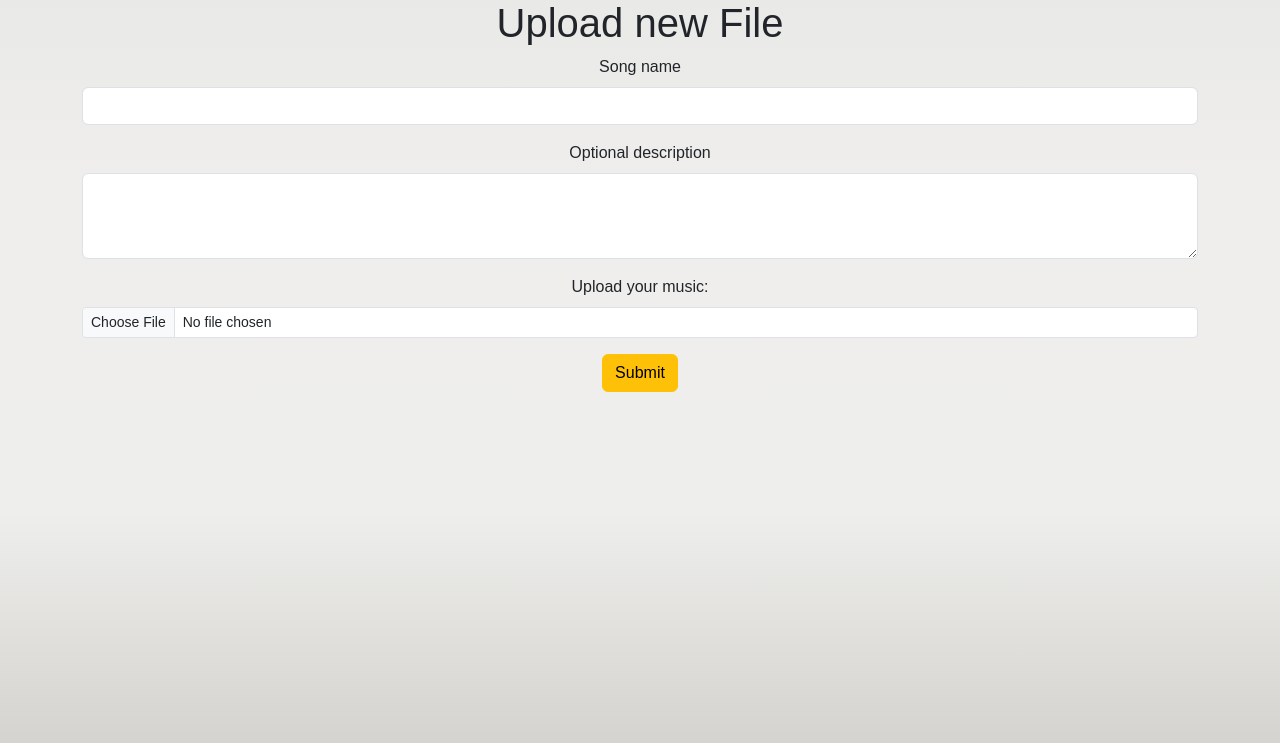
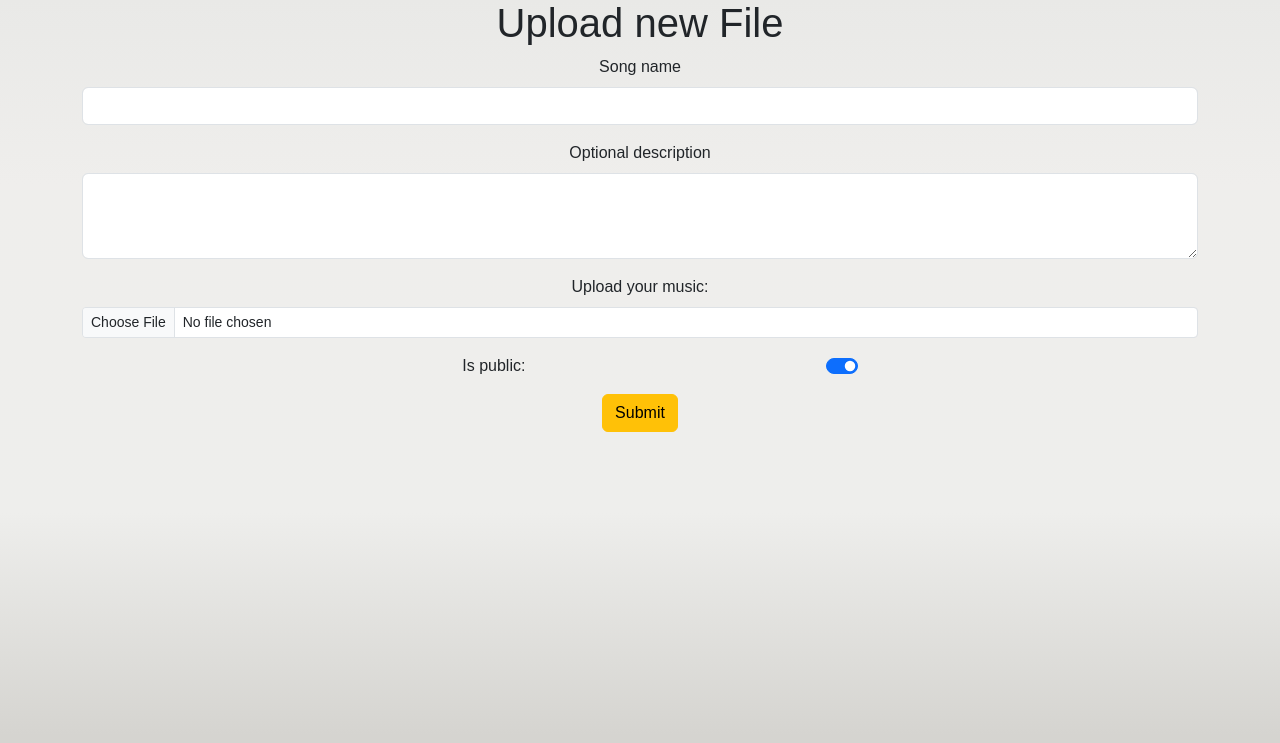
Before and after one commit to JohkuF/music-webapp, a Flask app: page /upload/ in a window 1280 px wide. Shown: the part 57-800 px from the top of the page. Run offline with Flask 3, Linux system fonts and the light colour scheme; the visitor is signed in with stand-in values (Sample User, id 1); some libraries are stand-ins or nearby versions.

Commit message:
Added is_public

```diff
--- a/src/main.py
+++ b/src/main.py
@@ -82,7 +82,8 @@ def index():
 @app.route("/home")
 @check_login
 def home():
-    songs = get_songs(13)
+    songs = get_songs(13, is_public=True)
+    print(songs)
     likes = get_user_likes(db, session["user_id"])
 
     # Data to be put into appData
@@ -120,7 +121,7 @@ def explore():
 @app.route("/library")
 @check_login
 def library():
-    songs = get_songs(user_id=session["user_id"])
+    songs = get_songs(user_id=session["user_id"], is_public=None)
     likes = get_user_likes(db, session["user_id"])
 
     # Data to be put into appData
@@ -238,17 +239,20 @@ def get_messages(song_id=None):
     return messages_list
 
 
-@app.route("/songs")
-def get_songs(n: int | None = None, user_id: int | None = None):
+@app.route("/songs", methods=["post"])
+def get_songs(
+    n: int | None = None, is_public: bool | None = True, user_id: int | None = None
+):
+
     sql = """SELECT songs.*, song_metadata.*
-        FROM songs
-        LEFT JOIN song_metadata ON songs.id = song_metadata.song_id
-        LEFT JOIN uploads u ON u.song_id = songs.id
-        WHERE (:user_id IS NULL OR u.user_id = :user_id)
-        ORDER BY (song_metadata.upvote - song_metadata.downvote) DESC
+             FROM songs
+             LEFT JOIN song_metadata ON songs.id = song_metadata.song_id
+             LEFT JOIN uploads u ON u.song_id = songs.id
+             WHERE (:user_id IS NULL OR u.user_id = :user_id)
+               AND (:is_public IS NULL OR songs.is_public = :is_public)
+             ORDER BY (song_metadata.upvote - song_metadata.downvote) DESC
     """
-
-    params = {"user_id": user_id}
+    params = {"user_id": user_id, "is_public": is_public}
     if n:
         sql += "\nLIMIT :limit"
         params["limit"] = n
@@ -332,6 +336,9 @@ def login():
         logging.info(log_user(username, "login"))
 
     return redirect("/home")
+
+
+# TODO:TODO:TODO add is_public to the query
 
 
 @app.route("/logout", methods=["POST"])
@@ -479,19 +486,26 @@ def allowed_file(filetype):
 def upload_file():
 
     if request.method == "POST":
+
         if not get_upload_state(db):
             return "Upload closed by admin"
 
         # check if the post request has the file part
         if "file" not in request.files:
+            # TODO: flash not implemented in the frontend
             flash("No file part")
             return redirect(request.url)
 
         file = request.files["file"]
 
+        print(request.form)
+
         username = bleach.clean(session["username"])
         song_name = bleach.clean(request.form["songName"]).strip()
         song_description = bleach.clean(request.form.get("description", None))
+
+        _is_public = bleach.clean(request.form.get("is_public", ""))
+        is_public = _is_public == "on"
 
         if not is_valid_name(song_name):
             return "Song name is not valid"
@@ -513,12 +527,14 @@ def upload_file():
             if os.path.exists(filepath):
                 filename = find_new_filename(path, filename)
 
+            # TODO:TODO:TODO add is_public to the query
             db.session.execute(
                 SQL_FILE_UPLOAD,
                 {
                     "username": username,
                     "song_name": song_name,
                     "song_description": song_description,
+                    "is_public": is_public,
                     "filepath": path,
                     "filename": filename,
                 },
--- a/src/sql_commands.py
+++ b/src/sql_commands.py
@@ -8,11 +8,13 @@ SQL_FILE_UPLOAD = text(
         insert_song AS (
             INSERT INTO songs (
                 song_name,
-                song_description
+                song_description,
+                is_public
             )
             VALUES (
                 :song_name,
-                :song_description
+                :song_description,
+                :is_public
             )
             RETURNING id
         ),
--- a/src/templates/upload.html
+++ b/src/templates/upload.html
@@ -52,6 +52,24 @@
             name="file"
           />
         </div>
+
+        <div class="d-flex justify-content-evenly mb-3 form-check form-switch">
+          <label
+            id="is_public"
+            class="form-check-label mr-2"
+            for="flexSwitchCheckChecked"
+            >Is public:</label
+          >
+          <input
+            name="is_public"
+            class="form-check-input"
+            type="checkbox"
+            role="switch"
+            id="flexSwitchCheckChecked"
+            checked
+          />
+        </div>
+
         <button type="submit" value="Upload" class="btn btn-warning">
           Submit
         </button>
```
